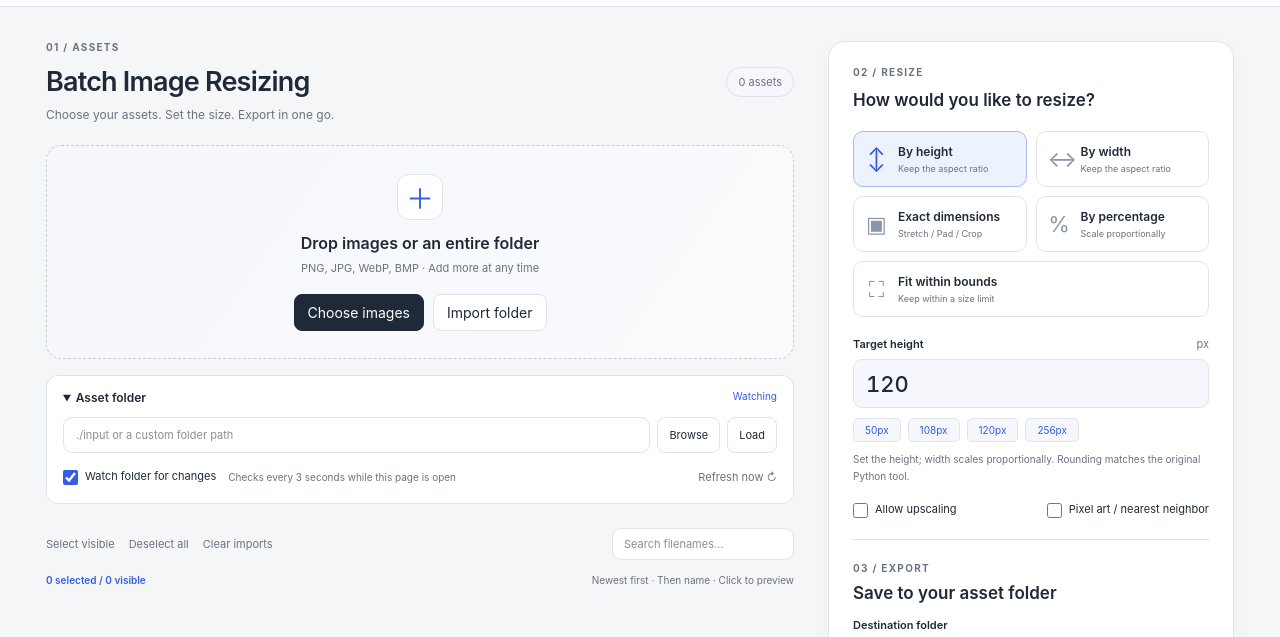
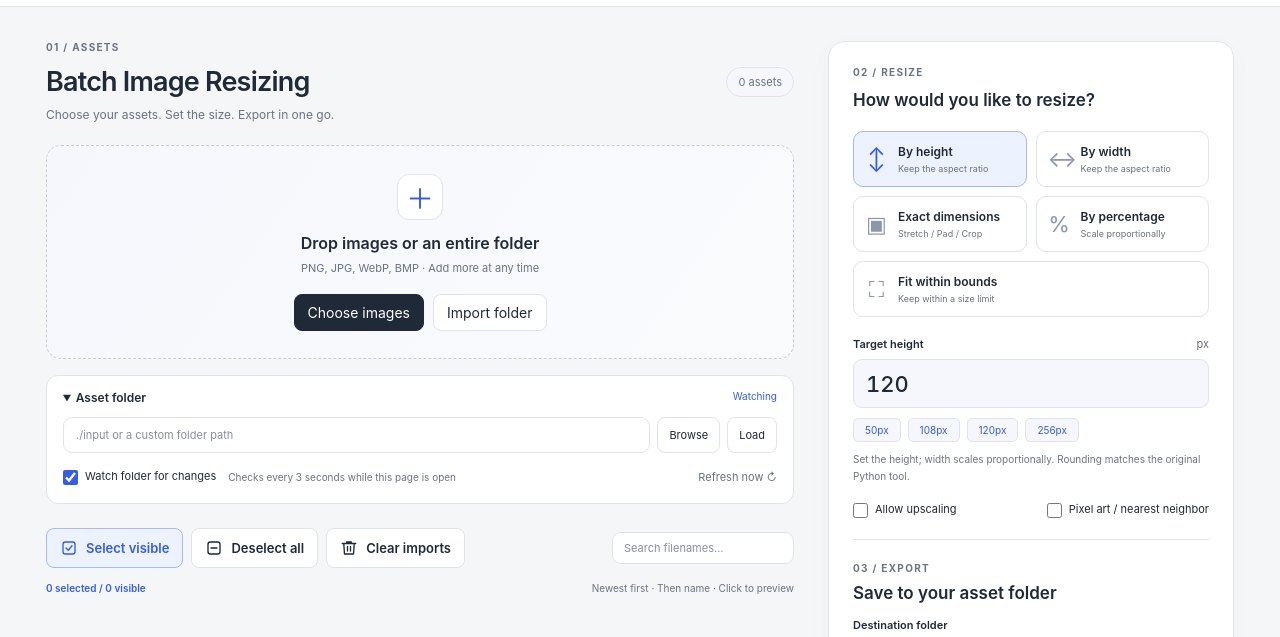
Before and after one commit to onble/resizeImageHtml, a website with bundled scripts: page public/index.html in a window 1280 px wide. Shown: the part 93-730 px from the top of the page. Built offline with nearby package versions, Linux system fonts and the light colour scheme; files whose address does not match are found by name.

Commit message:
优化选择按钮的UI效果

```diff
--- a/public/index.html
+++ b/public/index.html
@@ -37,7 +37,7 @@
         <div class="path-row"><input id="input-path" aria-label="Asset folder path" data-i18n-aria="folder.path" placeholder="./input or a custom folder path" data-i18n-placeholder="folder.placeholder"><button id="browse-input" class="button" data-i18n="browse">Browse</button><button id="apply-input" class="button" data-i18n="load">Load</button></div>
         <div class="folder-footer"><label><input id="watch" type="checkbox" checked><span data-i18n="watch">Watch folder for changes</span></label><span data-i18n="watch.hint">Checks every 3 seconds while this page is open</span><button id="refresh" class="text-button" data-i18n="refresh">Refresh now ↻</button></div>
       </details>
-      <div class="library-toolbar"><div><button id="select-all" class="text-button" data-i18n="select.all">Select visible</button><button id="select-none" class="text-button" data-i18n="select.none">Deselect all</button><button id="clear-imports" class="text-button" data-i18n="clear.imports">Clear imports</button></div><input id="search" type="search" placeholder="Search filenames…" data-i18n-placeholder="search.placeholder" aria-label="Search assets" data-i18n-aria="search.aria"></div>
+      <div class="library-toolbar"><div><button id="select-all" type="button" class="button library-action library-action-accent"><svg viewBox="0 0 24 24" fill="none" stroke="currentColor" stroke-width="1.8" stroke-linecap="round" stroke-linejoin="round" aria-hidden="true" focusable="false"><rect x="4" y="4" width="16" height="16" rx="3"/><path d="m8 12 3 3 5-6"/></svg><span data-i18n="select.all">Select visible</span></button><button id="select-none" type="button" class="button library-action"><svg viewBox="0 0 24 24" fill="none" stroke="currentColor" stroke-width="1.8" stroke-linecap="round" stroke-linejoin="round" aria-hidden="true" focusable="false"><rect x="4" y="4" width="16" height="16" rx="3"/><path d="M8 12h8"/></svg><span data-i18n="select.none">Deselect all</span></button><button id="clear-imports" type="button" class="button library-action"><svg viewBox="0 0 24 24" fill="none" stroke="currentColor" stroke-width="1.8" stroke-linecap="round" stroke-linejoin="round" aria-hidden="true" focusable="false"><path d="M3 6h18M9 6V4h6v2M5 6l1 14h12l1-14M10 10v6M14 10v6"/></svg><span data-i18n="clear.imports">Clear imports</span></button></div><input id="search" type="search" placeholder="Search filenames…" data-i18n-placeholder="search.placeholder" aria-label="Search assets" data-i18n-aria="search.aria"></div>
       <div class="library-info"><span id="selection-count">0 selected / 0 visible</span><span data-i18n="sort.hint">Newest first · Then name · Click to preview</span></div>
       <div id="library" class="library"></div>
       <div id="empty" class="empty"><span>▧</span><strong data-i18n="empty.title">Your workspace is ready</strong><p data-i18n="empty.hint">Drop images or load an asset folder to get started.</p></div>
--- a/public/styles.css
+++ b/public/styles.css
@@ -117,8 +117,13 @@ main{max-width:1600px;margin:auto;display:grid;grid-template-columns:minmax(0,1f
 .folder-footer button{margin-left:auto}
 .text-button{border:0;background:none;padding:5px 0;color:var(--muted);font-size:11px}
 .text-button:hover{color:var(--ink)}
-.library-toolbar{display:flex;align-items:center;justify-content:space-between;gap:14px;margin-top:24px}
-.library-toolbar>div{display:flex;gap:14px}
+.library-toolbar{display:flex;flex-wrap:wrap;align-items:center;justify-content:space-between;gap:14px;margin-top:24px}
+.library-toolbar>div{display:flex;flex-wrap:wrap;gap:8px}
+.library-action{display:inline-flex;align-items:center;justify-content:center;gap:8px;min-height:40px;padding:9px 13px;font-size:13px;font-weight:600;transition:background .15s,border-color .15s}
+.library-action svg{width:18px;height:18px;flex:none}
+.library-action-accent{color:var(--primary);background:var(--primary-soft);border-color:var(--primary-line)}
+.library-action-accent:not(:disabled):hover{background:var(--primary-soft);border-color:var(--primary)}
+.library-action:disabled{opacity:1;background:var(--disabled-bg);color:var(--disabled-text);border-color:var(--line)}
 .library-toolbar input{max-width:182px;padding:8px 11px;font-size:11px}
 .library-info{display:flex;justify-content:space-between;font-size:10px;color:var(--muted);margin:14px 0}
 .library-info>span:first-child{color:var(--primary);font-weight:600}
```
Also changed, not shown: AI_GUIDE.md (+2 -0 lines), README.zh-CN.md (+2 -0 lines), README.md.
